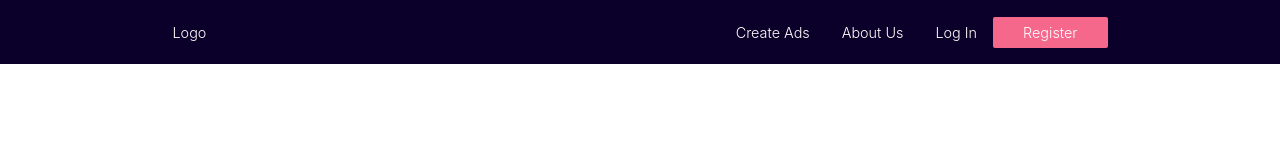
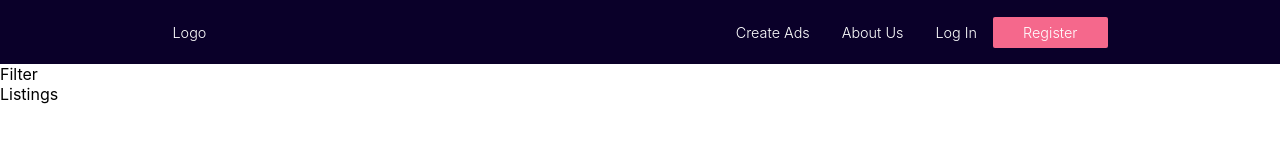
Before and after one commit to phaybein/react_real_estate, a React (Create React App) app: page / in a window 1280 px wide. Shown: the top 160 px of the page. Built offline with nearby package versions, Linux system fonts and the light colour scheme.

Commit message:
adding components for content area

```diff
--- a/src/App.js
+++ b/src/App.js
@@ -1,6 +1,8 @@
 import React, { Component } from 'react';
 
+import Filter from './component/layout/Filter/Filter';
 import Header from './component/layout/Nav/Nav';
+import Listings from './component/layout/Listings/Listings';
 
 import './sass/App.scss';
 
@@ -9,6 +11,10 @@ class App extends Component {
     return (
       <div className="App">
         <Header />
+        <section className="content-area">
+          <Filter />
+          <Listings />
+        </section>
       </div>
     );
   }
--- /dev/null
+++ b/src/component/layout/Filter/Filter.js
@@ -0,0 +1,10 @@
+import React, { Component } from 'react';
+import './filter.scss';
+
+class Filter extends Component {
+  render() {
+    return <div>Filter</div>;
+  }
+}
+
+export default Filter;
--- /dev/null
+++ b/src/component/layout/Filter/filter.scss
@@ -0,0 +1 @@
+@import '../../../sass/App.scss';
--- /dev/null
+++ b/src/component/layout/Listings/Listings.js
@@ -0,0 +1,10 @@
+import React, { Component } from 'react';
+import './listings.scss';
+
+class Listings extends Component {
+  render() {
+    return <div>Listings</div>;
+  }
+}
+
+export default Listings;
--- /dev/null
+++ b/src/component/layout/Listings/listings.scss
@@ -0,0 +1 @@
+@import '../../../sass/App.scss';
--- /dev/null
+++ b/src/component/modules/button/button.scss
@@ -0,0 +1 @@
+@import '../../../sass/App.scss';
```
Also changed, not shown: src/component/modules/button/Button.js (added, +12 -0 lines).
